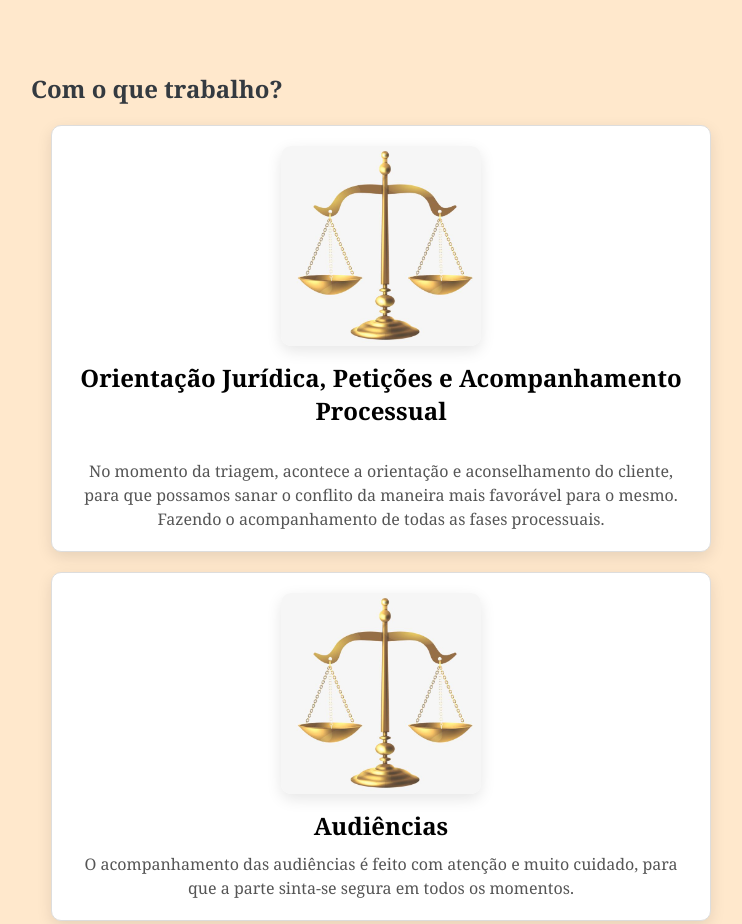
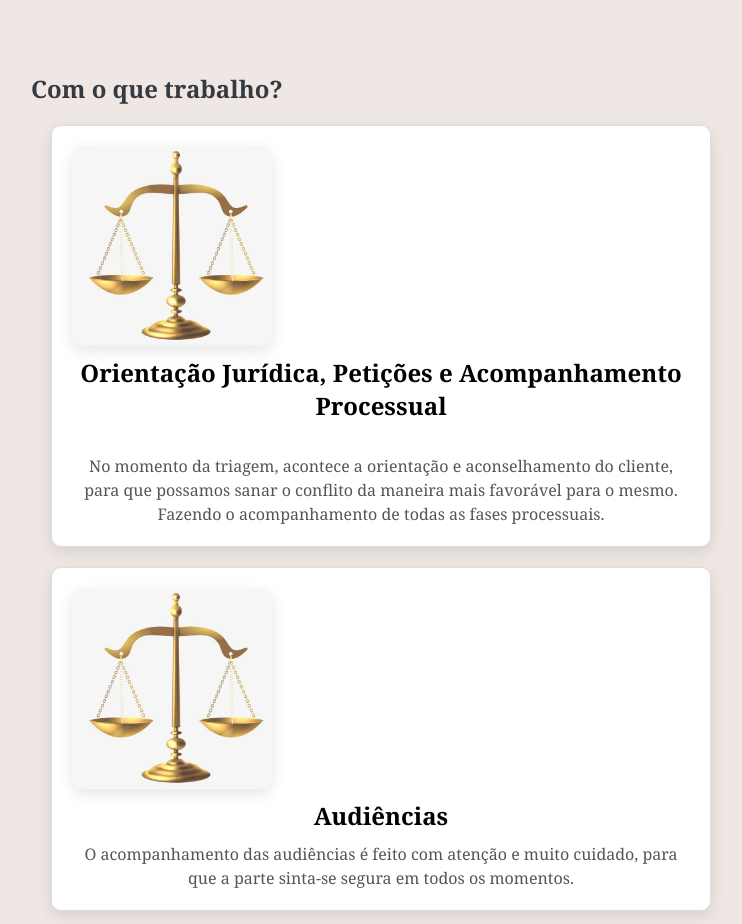
Before and after one commit to vanysai/AdvogadaCrisjan, a plain HTML site: page index.html in a window 1280 px wide. Shown: the part 1580-2504 px from the top of the page, without its empty margins (259-1001 px from the left). Drawn offline with Linux system fonts and the light colour scheme.

Commit message:
Update styles.css

```diff
--- a/styles.css
+++ b/styles.css
@@ -7,12 +7,12 @@ body, h1, h2, h3, p, ul, li {
 
 body {
     font-family: Cambria, Cochin, Georgia, Times, 'Times New Roman', serif, sans-serif;
-    background-color: #ffe8cc;
+    background-color: #EEE7E3;
 }
 
 /* Navbar styles */
 nav {
-    background-color: #5A3E36;
+    background-color: #8fa4a9;
     font-size: 19px;
     padding: 30px;
 }
@@ -138,6 +138,8 @@ footer {
     margin: 20px;
     text-align: center;
     box-shadow: 0px 5px 15px rgba(0, 0, 0, 0.1);
+    display: flex;
+    flex-direction: column;
 }
 
 .card img {
```
